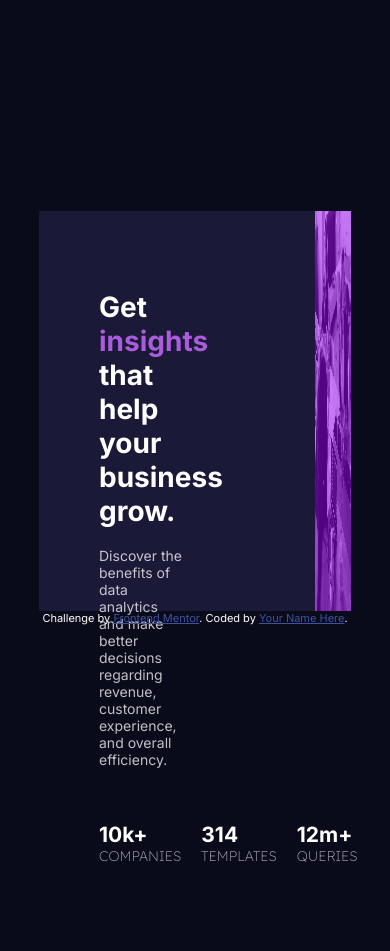
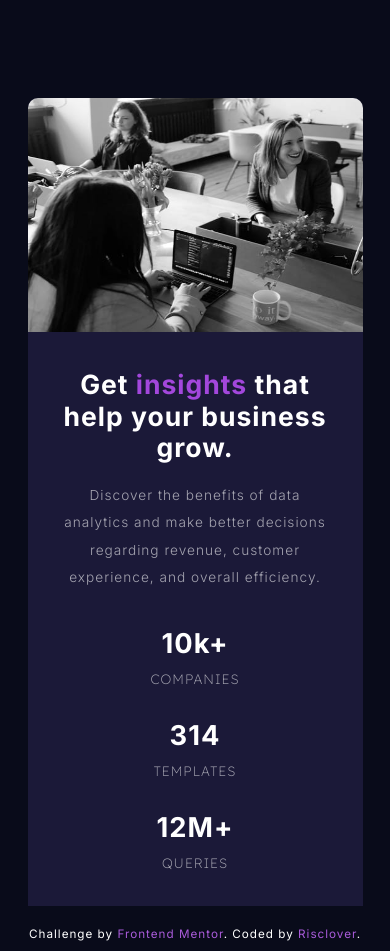
Before and after one commit to Risclover/stats-preview-card, a plain HTML site: page index.html in a window 390 px wide. Before the commit the page ends 899 px from the top, so only its background shows below. Drawn offline with Linux system fonts and the light colour scheme.

Commit message:
Made responsive

```diff
--- a/index.html
+++ b/index.html
@@ -15,11 +15,6 @@
 
   <title>Frontend Mentor | Stats preview card component</title>
 
-  <!-- Feel free to remove these styles or customise in your own stylesheet 👍 -->
-  <style>
-    .attribution { font-size: 11px; text-align: center; }
-    .attribution a { color: hsl(228, 45%, 44%); }
-  </style>
 </head>
 <body>
 <main>
@@ -52,7 +47,7 @@
       </div>
 
       <div class="statsbox">
-        <h2>12m+</h2> <p class="stathead">queries</p>
+        <h2>12M+</h2> <p class="stathead">queries</p>
       </div>
     </div>
 
@@ -66,7 +61,7 @@
 <!-- Footer credits -->
 <div class="attribution">
   Challenge by <a href="https://www.frontendmentor.io?ref=challenge" target="_blank">Frontend Mentor</a>.
-  Coded by <a href="#">Your Name Here</a>.
+  Coded by <a href="#">Risclover</a>.
 </div>
 </main>
 </body>
--- a/styles.css
+++ b/styles.css
@@ -1,8 +1,11 @@
+@media screen and (min-width: 711px){
     body, html {
         font-family: 'Inter', serif;
         background-color: hsl(233, 47%, 7%);
         color: white;
-    font-size: 14px;
+        font-size: 1vw;
+        line-height: 1.5;
+        letter-spacing: 1px;
     }
 
     main {
@@ -13,20 +16,29 @@ main {
 
     p {
         font-family: 'Inter', serif;
+        font-weight: 200;
+        font-size: 1vw;
+        line-height: 2;
         color: hsla(0, 0%, 100%, 0.75);
     }
 
     #main {
         background-color: hsl(244, 38%, 16%);
         display: flex;
-    height: 400px;
-    width: 80vw;
+        width: 100%;
+        border-radius: 10px;
+    }
+
+    h1 {
+        font-size: 2.5vw;
+        font-weight: 600;
     }
 
     img {
         height: 100%;
-    width: 100%;
+        width: 40vw;
         opacity: 0.5;
+        border-radius: 0 10px 10px 0;
     }
 
     .stathead {
@@ -47,24 +59,139 @@ img {
     }
 
     #left {
-    padding: 60px;
+        padding: 3vw 4vw 2vw 5vw;
         width: 50%;
+        height: 20vw;
     }
 
     #right {
         width: 50%;
         background-color: hsl(277, 100%, 50%);
+        border-radius: 0 10px 10px 0;
     }
 
     .statsbox {
-    margin: 40px 20px 20px 0;
+        padding: 4vw 4vw 1vw 0;
     }
 
     .statsbox > h2 {
         margin: 0;
         padding: 0;
+        font-size: 2vw;
+        font-weight: 700;
     }
 
     #maintext {
-    width: 22vw;
+        width: 29vw;
     }
+
+    .attribution {
+        margin-top: 20px;
+        text-align: center;
+        font-size: 1vw;
+    }
+
+    .attribution a {
+        text-decoration: none;
+        color: hsl(277, 64%, 61%);
+    }
+
+    .attribution a:hover {
+        color: hsl(277, 68%, 57%);
+    }
+}
+
+@media screen and (max-width: 710px) {
+    body, html {
+        font-family: 'Inter', serif;
+        background-color: hsl(233, 47%, 7%);
+        color: white;
+        font-size: 15px;
+        line-height: 1.5;
+        letter-spacing: 1px;
+    }
+
+    #main {
+        display: flex;
+        flex-direction: column-reverse;
+        background-color:hsl(244, 38%, 16%);
+        margin: 25vw 5vw 0 5vw;
+        border-radius: 10px 10px 0 0;
+    }
+
+    #left {
+        text-align: center;
+        padding: 0 5vw;
+    }
+
+    #maintext {
+        padding: 5vw 3vw;
+    }
+
+    h1 {
+        font-size: 6.8vw;
+        line-height: 1.2;
+    }
+
+    .highlight {
+        color:hsl(277, 68%, 57%);
+    }
+
+    p {
+        font-size: 3.5vw;
+        color: hsla(0, 0%, 100%, 0.6);
+        font-weight: 300;
+        line-height: 2;
+    }
+
+    #stats {
+        margin-bottom: 30px;
+    }
+
+    .statsbox {
+        margin-bottom: 6vw;
+    }
+
+    .stathead {
+        color: hsla(0, 0%, 100%, 0.6);
+        text-transform: uppercase;
+        font-family: 'Lexend Deca', sans-serif;
+        font-weight: 200;
+        margin-top: 0;
+        padding-top: 0;
+    }
+
+    .statsbox > h2 {
+        padding: 0;
+        margin: 0;
+        font-size: 7vw;
+    }
+
+    #right {
+        height: 60vw;
+
+    }
+
+    img {
+        height: 100%;
+        width: 100%;
+        border-radius: 10px 10px 0 0;
+    }
+
+    .attribution {
+        text-align: center;
+        margin-top: 20px;
+        padding-left: 20px;
+        padding-right: 20px;
+        font-size: 3vw;
+    }
+
+    .attribution a {
+        color:hsl(277, 64%, 61%);
+        text-decoration: none;
+    }
+
+    .attribution a:hover {
+        color:hsl(277, 68%, 57%);
+    }
+}
```
Lines whose indentation alone changed are shown as unchanged.
